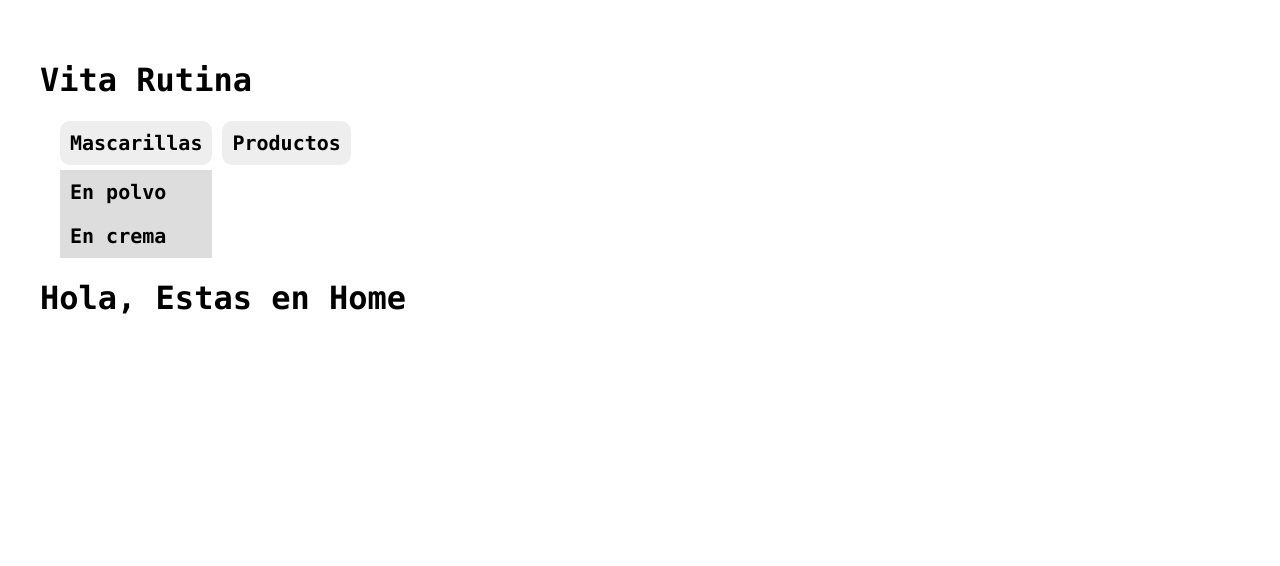
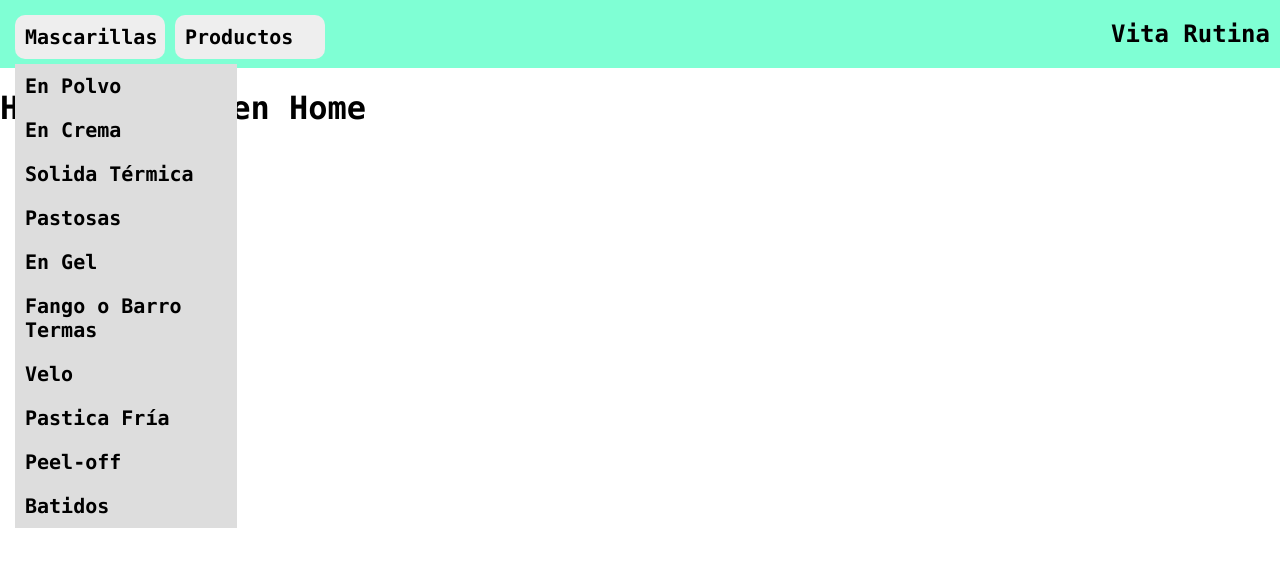
Before and after one commit to daniel-avila-z/vita-rutina, a Next.js app: page / in a window 1280 px wide. Both pictures are taken after a click on the element "Mascarillas". Shown: the top 566 px of the page. Built offline with nearby package versions, Linux system fonts and the light colour scheme.

Commit message:
ordenando

```diff
--- a/src/app/components/ChatGpt.jsx
+++ b/src/app/components/NavBar.jsx
@@ -81,12 +81,52 @@ const Toggle = () => {
           <ul className='toggle-subcategories'>
             <li>
               <Link href='/mascarillas/en-polvo' legacyBehavior>
-                En polvo
+                En Polvo
               </Link>
             </li>
             <li>
               <Link href='/mascarillas/en-crema' legacyBehavior>
-                En crema
+                En Crema
+              </Link>
+            </li>
+            <li>
+              <Link href='/mascarillas/en-crema' legacyBehavior>
+                Solida Térmica
+              </Link>
+            </li>
+            <li>
+              <Link href='/mascarillas/en-crema' legacyBehavior>
+                Pastosas
+              </Link>
+            </li>
+            <li>
+              <Link href='/mascarillas/en-crema' legacyBehavior>
+                En Gel
+              </Link>
+            </li>
+            <li>
+              <Link href='/mascarillas/en-crema' legacyBehavior>
+                Fango o Barro Termas
+              </Link>
+            </li>
+            <li>
+              <Link href='/mascarillas/en-crema' legacyBehavior>
+                Velo
+              </Link>
+            </li>
+            <li>
+              <Link href='/mascarillas/en-crema' legacyBehavior>
+                Pastica Fría
+              </Link>
+            </li>
+            <li>
+              <Link href='/mascarillas/en-crema' legacyBehavior>
+                Peel-off
+              </Link>
+            </li>
+            <li>
+              <Link href='/mascarillas/en-crema' legacyBehavior>
+                Batidos
               </Link>
             </li>
           </ul>
--- a/src/app/layout.jsx
+++ b/src/app/layout.jsx
@@ -3,14 +3,22 @@ import './styles/globals.css'
 import { Titulo } from './components/Titulo'
 // import Dropdown from './components/DropDown'
 // import { links } from './components/Links'
-import Toggle from './components/ChatGpt'
+import Toggle from './components/NavBar'
 export default function RootLayout ({ children }) {
   return (
     <html lang='en'>
       <head />
       <body>
-        <Titulo />
-        <Toggle />
+        <header>
+          <section>
+            <Titulo />
+          </section>
+          <nav>
+            <Toggle />
+          </nav>
+        </header>
+
+
         {children}
 
       </body>
--- a/src/app/products/layout.jsx
+++ b/src/app/products/layout.jsx
@@ -3,7 +3,7 @@ import '../styles/globals.css'
 import { Titulo } from '../components/Titulo'
 // import Dropdown from './components/DropDown'
 // import { links } from './components/Links'
-import Toggle from '../components/ChatGpt'
+import Toggle from '../components/NavBar'
 export default function RootLayout ({ children }) {
   return (
     <html lang='en'>
--- a/src/app/styles/ChatGpt.css
+++ b/src/app/styles/ChatGpt.css
@@ -2,6 +2,10 @@
   border: 1px solid rgb(227, 63, 63);
   border-radius: 4px;
   padding: 4px;
+}
+nav{
+  margin: 0;
+  padding: 5px;
 }
 .navigation{
   display: flex;
@@ -17,8 +21,12 @@
   display: flex;
   flex-direction: row;
   gap: 10px;
-  margin: 20px;
+  margin: 10px;
   flex-wrap: wrap;
+  z-index: 20;
+  position: fixed;
+  top: auto;
+  left: auto;
 }
 
 .toggle-category {
@@ -26,6 +34,8 @@
   flex-direction: column;
   gap: 5px;
   font-size: 1.2rem;
+  width: 150px;
+  flex-wrap: nowrap;
 }
 
 .toggle-category h3 {
@@ -46,6 +56,8 @@
   list-style-type: none;
   padding: 0;
   margin: 0;
+  width: 222px;
+
 }
 
 .toggle-subcategories li,
--- a/src/app/styles/Titulo.css
+++ b/src/app/styles/Titulo.css
@@ -0,0 +1,3 @@
+.titulo{
+    margin-right: 10px;
+}
--- a/src/app/styles/globals.css
+++ b/src/app/styles/globals.css
@@ -1,5 +1,4 @@
 :root {
-  --max-width: 1100px;
   --border-radius: 12px;
   --font-mono: 'Roboto Mono', ui-monospace, Menlo, Monaco, 'Cascadia Mono', 'Segoe UI Mono', 'Oxygen Mono', 'Ubuntu Monospace', 'Source Code Pro',
     'Fira Mono', 'Droid Sans Mono', 'Courier New', monospace;
@@ -74,19 +73,32 @@
 
 * {
   font-family: var(--font-mono);
-  box-sizing: border-box;
+  /* box-sizing: border-box; */
 }
 
-html{
+/* html{
   padding: 20px;
-}
+} */
 body {
   margin: 0 auto;
-  padding: 20px;
-  max-width: 800vw;
-  overflow-x: hidden;
+  /* padding: 20px; */
+  /* max-width: 800vw; */
+  /* overflow-x: hidden;   */
   color: rgb(0, 0, 0);
   background: rgb(255, 255, 255);
+}
+main{
+  /* position: absolute; */
+  z-index: 10;
+}
+header{
+  background: aquamarine;
+  display: flex;
+  width: 100%;
+  /* height: 175px; */
+  grid-template-columns: 1fr 1fr;
+  justify-content: space-between;
+  flex-direction: row-reverse;
 }
 /*
 body {
```
